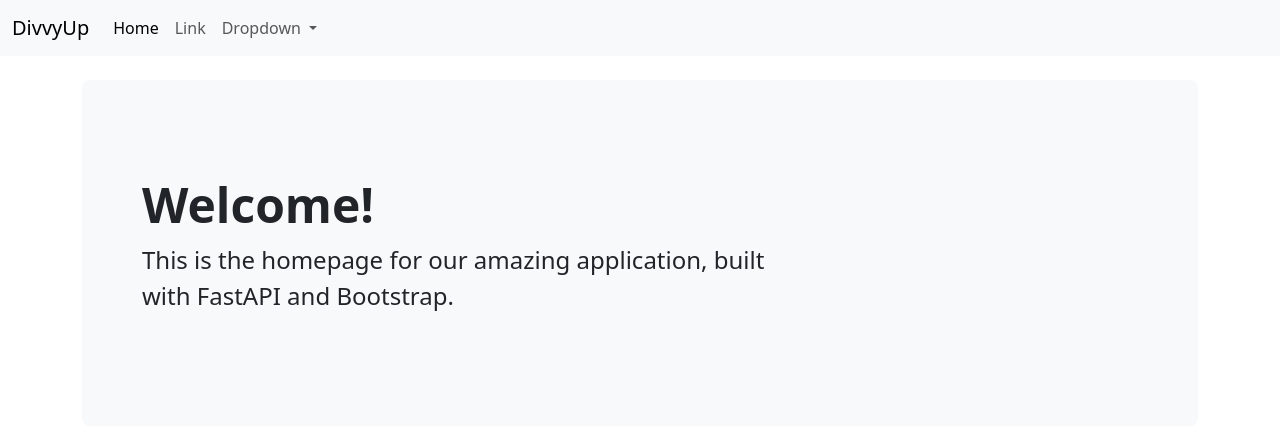
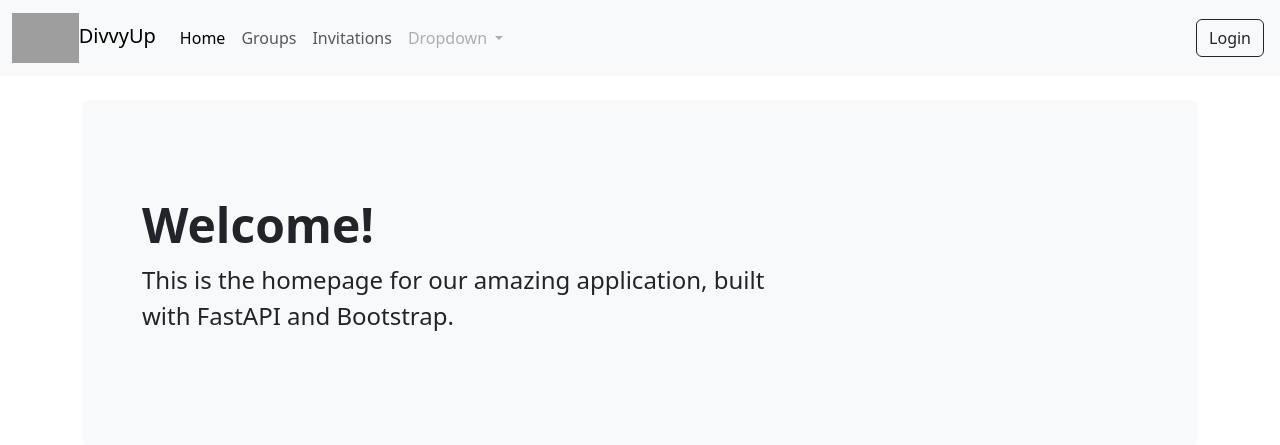
Before and after one commit to cha0jun/divvyup, a FastAPI app: page / in a window 1280 px wide. Shown: the top 445 px of the page. Run offline with FastAPI, Linux system fonts and the light colour scheme; parts of the project's set-up code (start-up, migrations or seed data) failed here and were passed over; grey boxes are pictures that could not be loaded.

Commit message:
component

```diff
--- a/app/main.py
+++ b/app/main.py
@@ -26,3 +26,7 @@ templates = Jinja2Templates(directory="templates")
 @app.get("/", response_class=HTMLResponse)
 async def read_root(request: Request):
     return templates.TemplateResponse("pages/index.html", {"request": request})
+
+@app.get("/expenses", response_class=HTMLResponse)
+async def read_root(request: Request):
+    return templates.TemplateResponse("pages/expense.html", {"request": request})
--- a/app/templates/layout.html
+++ b/app/templates/layout.html
@@ -7,6 +7,7 @@
 
     <!-- Bootstrap CSS -->
     <link href="https://cdn.jsdelivr.net/npm/bootstrap@5.3.2/dist/css/bootstrap.min.css" rel="stylesheet">
+    <link href="/static/css/custom.css" rel="stylesheet">
 
     <!-- Default title, can be overridden by child templates -->
     <title>{% block title %}DivvyUp{% endblock %}</title>
--- a/app/templates/partials/_navbar.html
+++ b/app/templates/partials/_navbar.html
@@ -1,6 +1,7 @@
 <nav class="navbar navbar-expand-lg bg-body-tertiary">
   <div class="container-fluid">
-    <a class="navbar-brand" href="#">DivvyUp</a>
+    <a class="navbar-brand" href="#">
+        <img src="/static/images/dvup.svg" class="d-inline-block" height="50">DivvyUp</a>
     <button class="navbar-toggler" type="button" data-bs-toggle="collapse" data-bs-target="#navbarSupportedContent" aria-controls="navbarSupportedContent" aria-expanded="false" aria-label="Toggle navigation">
       <span class="navbar-toggler-icon"></span>
     </button>
@@ -10,10 +11,13 @@
           <a class="nav-link active" aria-current="page" href="#">Home</a>
         </li>
         <li class="nav-item">
-          <a class="nav-link" href="#">Link</a>
+          <a class="nav-link" href="#">Groups</a>
+        </li>
+        <li class="nav-item">
+          <a class="nav-link" href="#">Invitations</a>
         </li>
         <li class="nav-item dropdown">
-          <a class="nav-link dropdown-toggle" href="#" role="button" data-bs-toggle="dropdown" aria-expanded="false">
+          <a class="nav-link dropdown-toggle disabled" href="#" role="button" data-bs-toggle="dropdown" aria-expanded="false">
             Dropdown
           </a>
           <ul class="dropdown-menu">
@@ -24,6 +28,7 @@
           </ul>
         </li>
       </ul>
+      <a class="btn btn-outline-dark m-1" href="#" role="button">Login</a>
     </div>
   </div>
 </nav>
```
Also changed, not shown: app/static/css/bootstrap.min.css (deleted).
